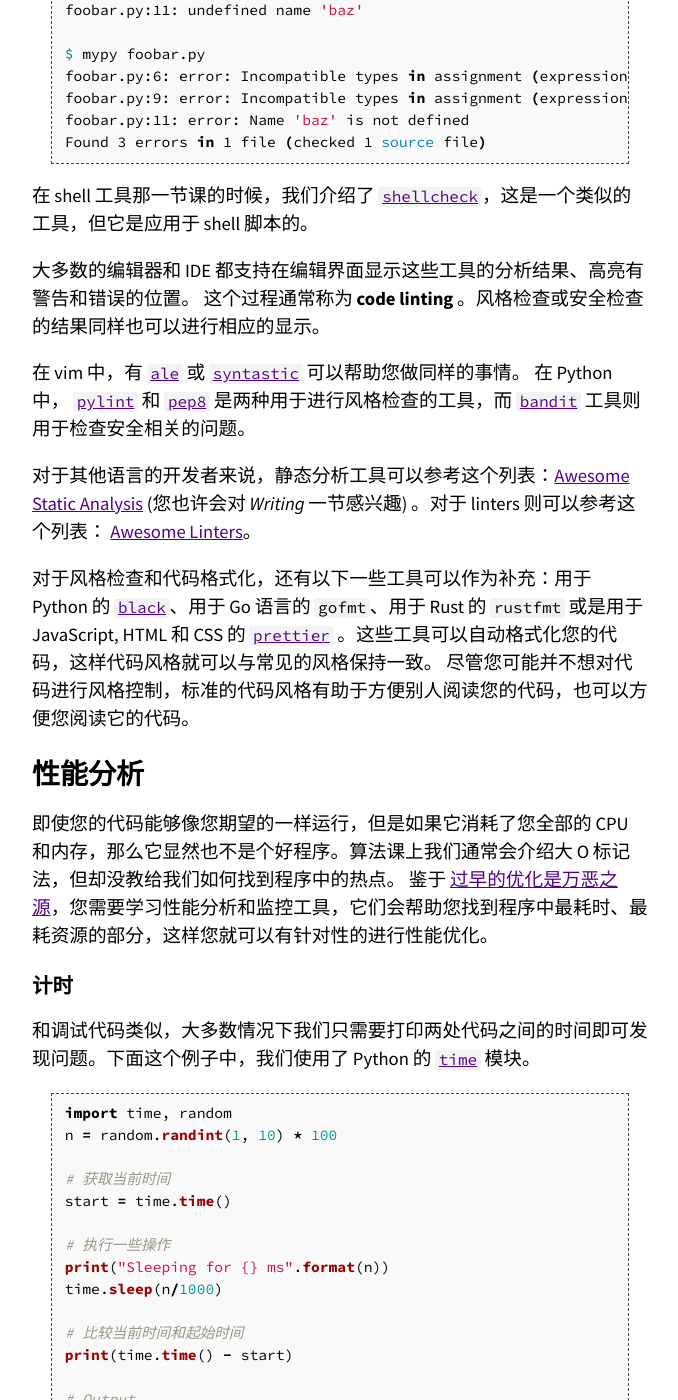
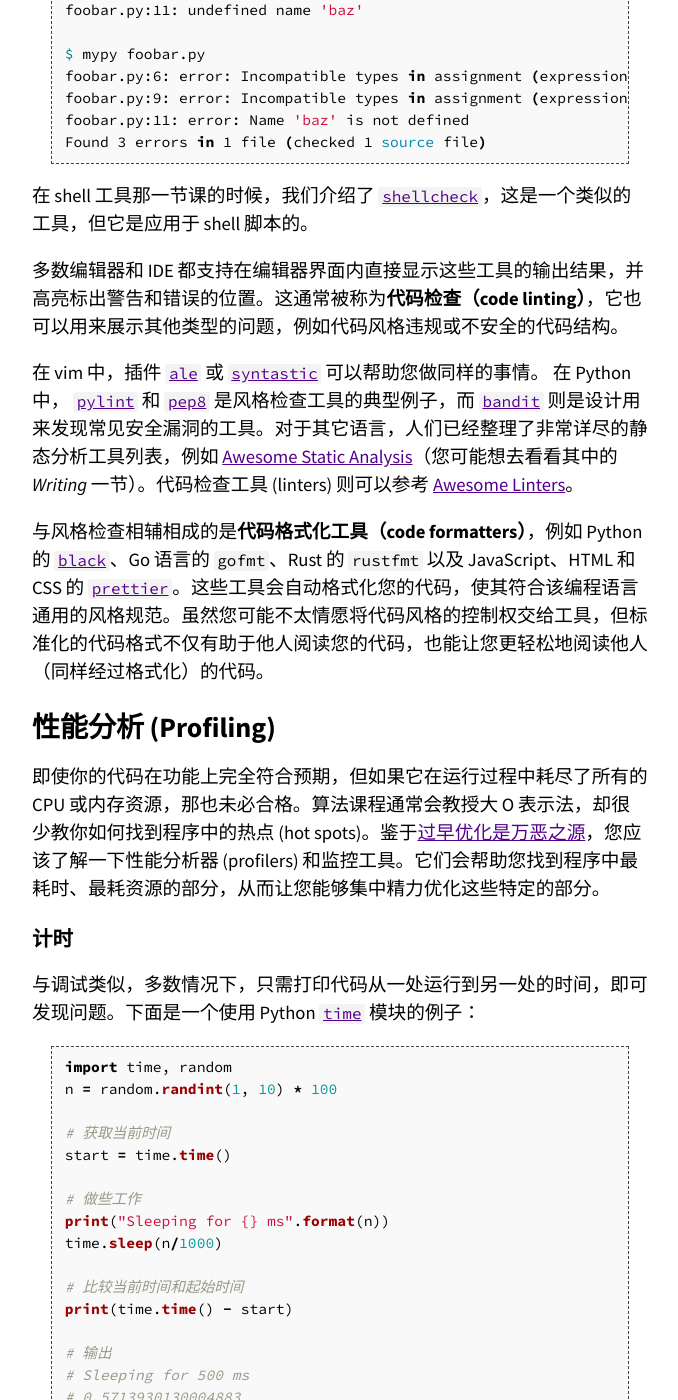
Before and after one commit to missing-semester-cn/missing-semester-cn.github.io, a Jekyll site: the page built from _2020/debugging-profiling.md, in a window 1280 px wide and 1400 px high, scrolled down 6016 px. Shown: the whole window, without its empty margins (300-978 px from the left). Built offline with Jekyll 4.4.1, drawn with Linux system fonts in a browser that asks for light colours; some of the changed text lies outside the part shown.

Commit message:
Improve clarity in debugging and profiling section
Refine language for clarity and consistency in the section on code linting and profiling tools.

````diff
--- a/_2020/debugging-profiling.md
+++ b/_2020/debugging-profiling.md
@@ -197,25 +197,20 @@ Found 3 errors in 1 file (checked 1 source file)
 
 在 shell 工具那一节课的时候，我们介绍了 [`shellcheck`](https://www.shellcheck.net/)，这是一个类似的工具，但它是应用于 shell 脚本的。
 
-大多数的编辑器和 IDE 都支持在编辑界面显示这些工具的分析结果、高亮有警告和错误的位置。
-这个过程通常称为 **code linting** 。风格检查或安全检查的结果同样也可以进行相应的显示。
+多数编辑器和 IDE 都支持在编辑器界面内直接显示这些工具的输出结果，并高亮标出警告和错误的位置。这通常被称为**代码检查（code linting）**，它也可以用来展示其他类型的问题，例如代码风格违规或不安全的代码结构。
 
-在 vim 中，有 [`ale`](https://vimawesome.com/plugin/ale) 或 [`syntastic`](https://vimawesome.com/plugin/syntastic) 可以帮助您做同样的事情。
-在 Python 中， [`pylint`](https://www.pylint.org) 和 [`pep8`](https://pypi.org/project/pep8/) 是两种用于进行风格检查的工具，而 [`bandit`](https://pypi.org/project/bandit/) 工具则用于检查安全相关的问题。
+在 vim 中，插件 [`ale`](https://vimawesome.com/plugin/ale) 或 [`syntastic`](https://vimawesome.com/plugin/syntastic) 可以帮助您做同样的事情。
+在 Python 中， [`pylint`](https://www.pylint.org) 和 [`pep8`](https://pypi.org/project/pep8/) 是风格检查工具的典型例子，而 [`bandit`](https://pypi.org/project/bandit/) 则是设计用来发现常见安全漏洞的工具。对于其它语言，人们已经整理了非常详尽的静态分析工具列表，例如 [Awesome Static Analysis](https://github.com/mre/awesome-static-analysis)（您可能想去看看其中的 _Writing_ 一节）。代码检查工具 (linters) 则可以参考 [Awesome Linters](https://github.com/caramelomartins/awesome-linters)。
 
-对于其他语言的开发者来说，静态分析工具可以参考这个列表：[Awesome Static Analysis](https://github.com/mre/awesome-static-analysis) (您也许会对  _Writing_ 一节感兴趣) 。对于  linters 则可以参考这个列表： [Awesome Linters](https://github.com/caramelomartins/awesome-linters)。
+与风格检查相辅相成的是**代码格式化工具（code formatters）**，例如 Python 的 [`black`](https://github.com/psf/black)、Go 语言的 `gofmt`、Rust 的 `rustfmt` 以及 JavaScript、HTML 和 CSS 的 [`prettier`](https://prettier.io/)。这些工具会自动格式化您的代码，使其符合该编程语言通用的风格规范。虽然您可能不太情愿将代码风格的控制权交给工具，但标准化的代码格式不仅有助于他人阅读您的代码，也能让您更轻松地阅读他人（同样经过格式化）的代码。
 
-对于风格检查和代码格式化，还有以下一些工具可以作为补充：用于 Python 的 [`black`](https://github.com/psf/black)、用于 Go 语言的 `gofmt`、用于 Rust 的 `rustfmt` 或是用于 JavaScript, HTML 和 CSS 的 [`prettier`](https://prettier.io/) 。这些工具可以自动格式化您的代码，这样代码风格就可以与常见的风格保持一致。
-尽管您可能并不想对代码进行风格控制，标准的代码风格有助于方便别人阅读您的代码，也可以方便您阅读它的代码。
+# 性能分析 (Profiling)
 
-# 性能分析
-
-即使您的代码能够像您期望的一样运行，但是如果它消耗了您全部的 CPU 和内存，那么它显然也不是个好程序。算法课上我们通常会介绍大 O 标记法，但却没教给我们如何找到程序中的热点。
-鉴于 [过早的优化是万恶之源](http://wiki.c2.com/?PrematureOptimization)，您需要学习性能分析和监控工具，它们会帮助您找到程序中最耗时、最耗资源的部分，这样您就可以有针对性的进行性能优化。
+即使你的代码在功能上完全符合预期，但如果它在运行过程中耗尽了所有的 CPU 或内存资源，那也未必合格。算法课程通常会教授大 O 表示法，却很少教你如何找到程序中的热点 (hot spots)。鉴于[过早优化是万恶之源](http://wiki.c2.com/?PrematureOptimization)，您应该了解一下性能分析器 (profilers) 和监控工具。它们会帮助您找到程序中最耗时、最耗资源的部分，从而让您能够集中精力优化这些特定的部分。
 
 ## 计时
 
-和调试代码类似，大多数情况下我们只需要打印两处代码之间的时间即可发现问题。下面这个例子中，我们使用了 Python 的 [`time`](https://docs.python.org/3/library/time.html) 模块。
+与调试类似，多数情况下，只需打印代码从一处运行到另一处的时间，即可发现问题。下面是一个使用 Python [`time`](https://docs.python.org/3/library/time.html) 模块的例子：
 
 ```python
 import time, random
@@ -224,25 +219,25 @@ n = random.randint(1, 10) * 100
 # 获取当前时间
 start = time.time()
 
-# 执行一些操作
+# 做些工作
 print("Sleeping for {} ms".format(n))
 time.sleep(n/1000)
 
 # 比较当前时间和起始时间
 print(time.time() - start)
 
-# Output
+# 输出
 # Sleeping for 500 ms
 # 0.5713930130004883
 ```
 
-不过，执行时间（wall clock time）也可能会误导您，因为您的电脑可能也在同时运行其他进程，也可能在此期间发生了等待。 对于工具来说，需要区分真实时间、用户时间和系统时间。通常来说，用户时间 + 系统时间代表了您的进程所消耗的实际 CPU （更详细的解释可以参照 [这篇文章](https://stackoverflow.com/questions/556405/what-do-real-user-and-sys-mean-in-the-output-of-time1)）。
+不过，墙上时间（wall clock time）也可能会有误导性，因为计算机可能同时在运行其他进程，或者在等待某些事件发生。工具通常会区分实际时间、用户时间和系统时间。通常用户时间加系统时间代表了您的进程在 CPU 上实际消耗了多少时间（更详细的解释可以参考 [这篇文章](https://stackoverflow.com/questions/556405/what-do-real-user-and-sys-mean-in-the-output-of-time1)）。
 
-- 真实时间 _Real_ - 从程序开始到结束流失掉的真实时间，包括其他进程的执行时间以及阻塞消耗的时间（例如等待 I/O 或网络）；
-- 用户时间 _User_ - CPU 执行用户代码所花费的时间；
-- 系统时间 _Sys_ - CPU 执行系统内核代码所花费的时间。
+- 真实时间 _Real_ - 程序从开始到结束流逝的墙上时间，包括其他进程使用的时间以及阻塞（例如等待 I/O 或网络）的时间
+- 用户时间 _User_ - CPU 执行用户态代码所花费的时间
+- 系统时间 _Sys_ - CPU 执行内核态代码所花费的时间
 
-例如，试着执行一个用于发起 HTTP 请求的命令并在其前面添加 [`time`](http://man7.org/linux/man-pages/man1/time.1.html) 前缀。网络不好的情况下您可能会看到下面的输出结果。请求花费了 2s 多才完成，但是进程仅花费了 15ms 的 CPU 用户时间和 12ms 的 CPU 内核时间。
+例如，试着写一个执行 HTTP 请求的命令，并在命令前加上 [`time`](http://man7.org/linux/man-pages/man1/time.1.html)。网络不好的情况下您可能会看到下面的输出结果。请求花费了 2 秒多才完成，但是进程仅花费了 15 毫秒的 CPU 用户时间和 12 毫秒的 CPU 内核时间。
 
 ```bash
 $ time curl https://missing.csail.mit.edu &> /dev/null
````
